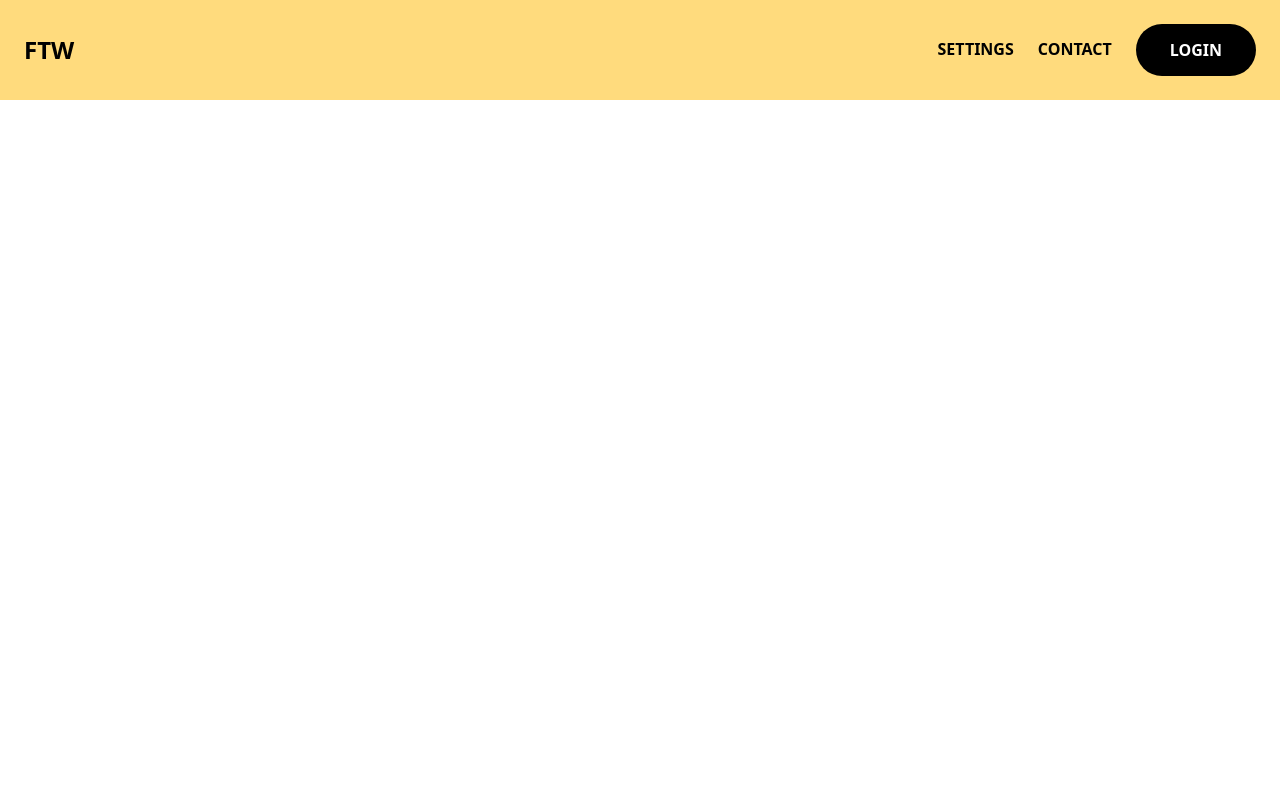
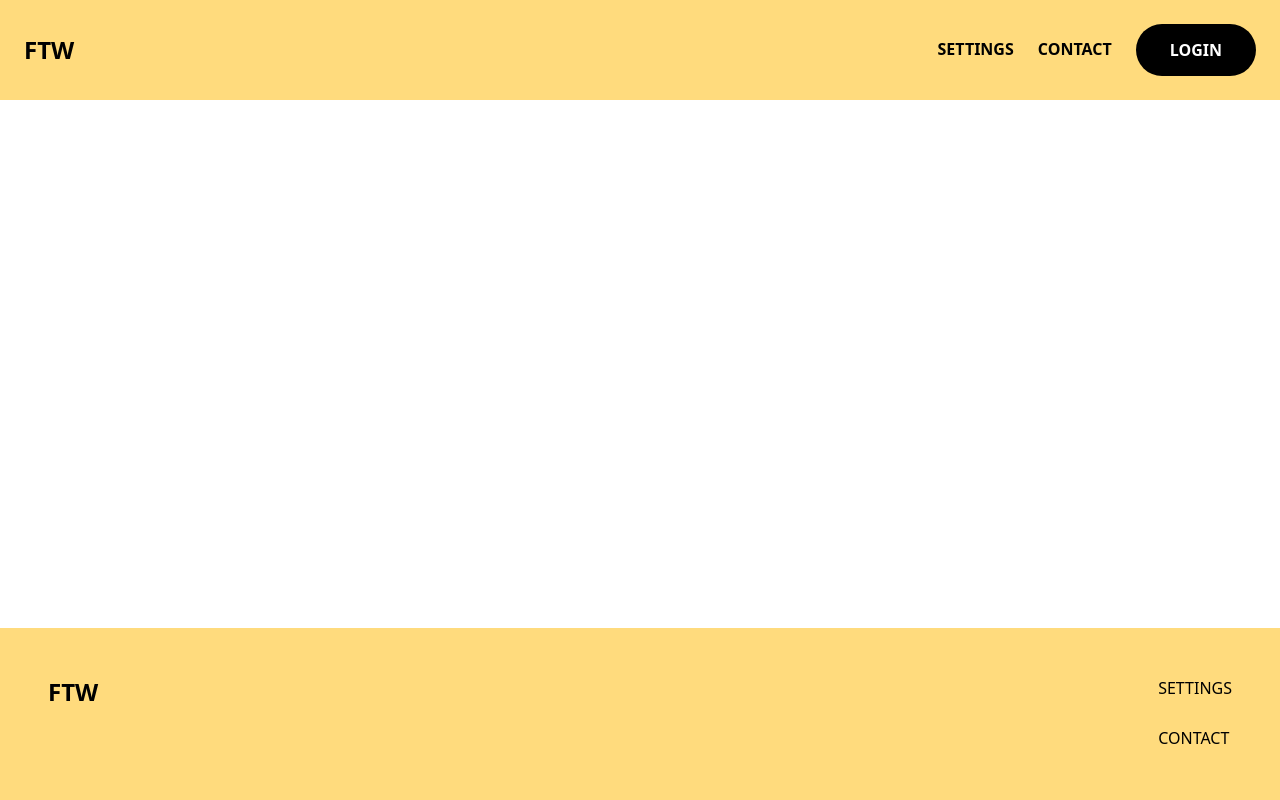
Before and after one commit to ajasinger/clap-for-me, a React (Vite) app in the folder frontend/: page / in a window 1280 px wide. Shown: the top 800 px of the page. Built offline with nearby package versions, Linux system fonts and the light colour scheme.

Commit message:
flex-grow styling to fill screen including nav/footer

```diff
--- a/frontend/src/App.tsx
+++ b/frontend/src/App.tsx
@@ -8,9 +8,9 @@
 function App() {
 
   return (
-    <div className="h-screen">
+    <div className="min-h-screen flex flex-col">
       <Navbar />
-      <div className="p-4 flex h-full items-center justify-center">
+      <div className="p-4 flex flex-grow items-center justify-center">
       <Routes>
         <Route path="/" element={ < Home /> } />
         <Route path="/signup" element={ < Signup /> } />
```
